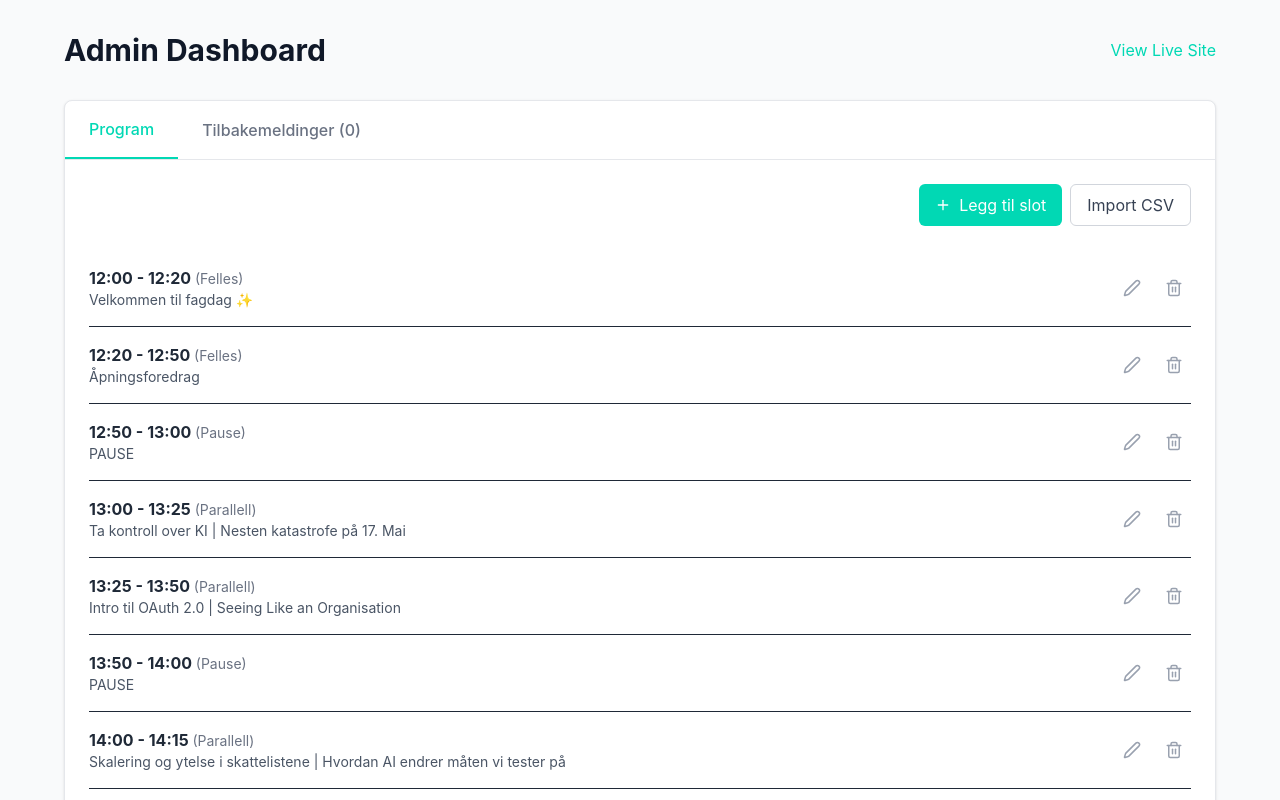
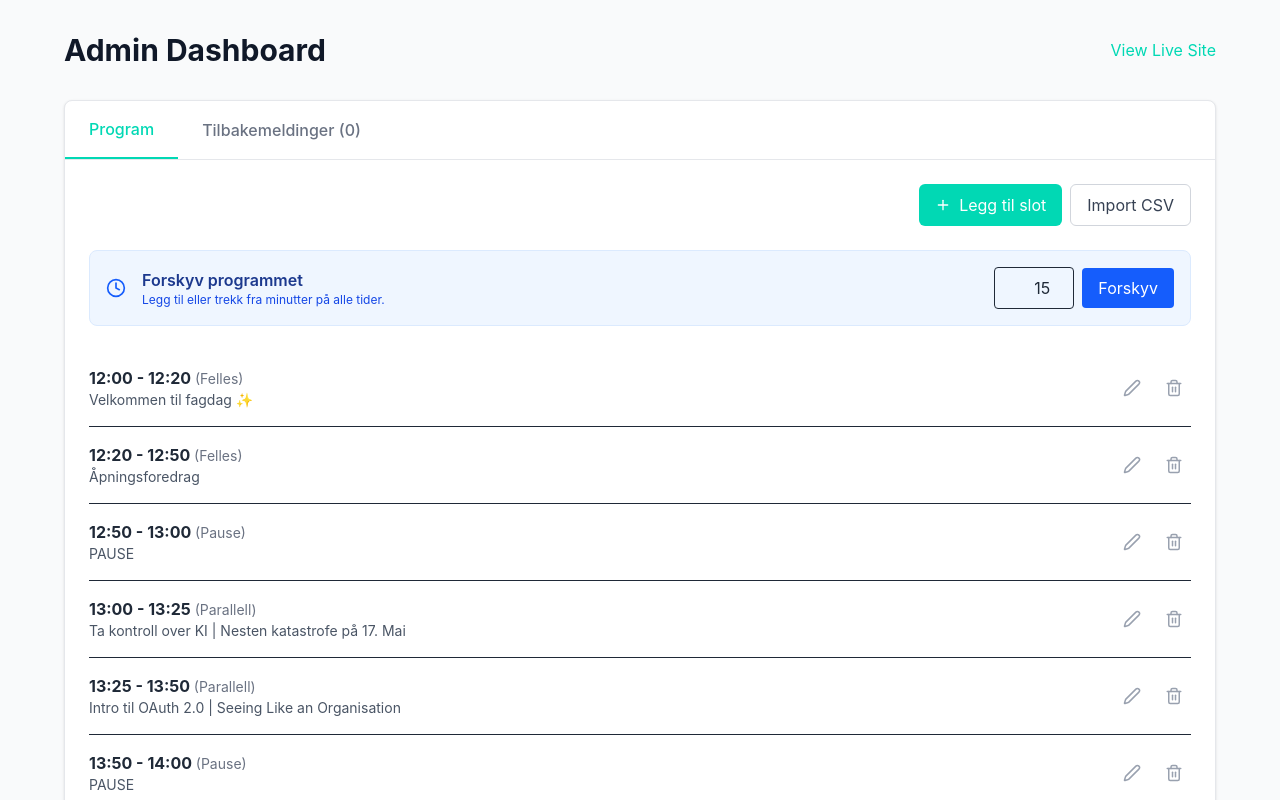
Before and after one commit to aleksag/fagdag, a Next.js app: page /admin in a window 1280 px wide. Shown: the top 800 px of the page. Built offline with nearby package versions, Linux system fonts and the light colour scheme.

Commit message:
Støtter forskyving av program

```diff
--- a/src/app/admin/actions.ts
+++ b/src/app/admin/actions.ts
@@ -57,6 +57,43 @@ export async function saveScheduleAction(slots: Slot[]): Promise<{ success: bool
     } catch (error: any) {
         return { success: false, error: error.message || 'Failed to save schedule' };
     }
+}
+
+export async function shiftScheduleAction(minutes: number): Promise<{ success: boolean; error?: string }> {
+    try {
+        const data: ConferenceData = await getConferenceData();
+        const updatedSlots = data.slots.map(slot => {
+            return {
+                ...slot,
+                startTime: shiftTime(slot.startTime, minutes),
+                endTime: shiftTime(slot.endTime, minutes)
+            };
+        });
+
+        const newData: ConferenceData = {
+            ...data,
+            slots: updatedSlots
+        };
+        await saveConferenceData(newData);
+        revalidatePath('/');
+        revalidatePath('/admin');
+        return { success: true };
+    } catch (error: any) {
+        return { success: false, error: error.message || 'Failed to shift schedule' };
+    }
+}
+
+function shiftTime(time: string, minutesToAdd: number): string {
+    const [hours, mins] = time.split(':').map(Number);
+    const totalMinutes = (hours * 60) + mins + minutesToAdd;
+
+    // Handle day wrap (optional but good to have)
+    const normalizedMinutes = (totalMinutes % (24 * 60) + (24 * 60)) % (24 * 60);
+
+    const newHours = Math.floor(normalizedMinutes / 60);
+    const newMins = normalizedMinutes % 60;
+
+    return `${newHours.toString().padStart(2, '0')}:${newMins.toString().padStart(2, '0')}`;
 }
 
 // --- Helper Functions (Ported from import-csv.js) ---
--- a/src/app/admin/components/AdminDashboard.tsx
+++ b/src/app/admin/components/AdminDashboard.tsx
@@ -2,9 +2,52 @@
 
 import { ConferenceData, Slot, Session } from '@/lib/store';
 import { useState } from 'react';
-import { saveSlotAction, deleteSlotAction } from '../actions';
-import { Edit2, Trash2, Plus, Star } from 'lucide-react';
+import { saveSlotAction, deleteSlotAction, shiftScheduleAction } from '../actions';
+import { Edit2, Trash2, Plus, Star, Clock } from 'lucide-react';
 import FormattedDate from '../../components/FormattedDate';
+
+function ScheduleShifter() {
+    const [minutes, setMinutes] = useState('15');
+    const [loading, setLoading] = useState(false);
+
+    const handleShift = async () => {
+        const mins = parseInt(minutes);
+        if (isNaN(mins) || mins === 0) return;
+
+        if (!confirm(`Er du sikker på at du vil forskyve hele programmet med ${mins} minutter?`)) return;
+
+        setLoading(true);
+        await shiftScheduleAction(mins);
+        setLoading(false);
+        alert('Programmet er forskjøvet');
+    };
+
+    return (
+        <div className="bg-blue-50 p-4 rounded-lg border border-blue-100 flex items-center gap-4">
+            <Clock className="text-blue-600" size={20} />
+            <div className="flex-1">
+                <h3 className="font-semibold text-blue-900">Forskyv programmet</h3>
+                <p className="text-xs text-blue-700">Legg til eller trekk fra minutter på alle tider.</p>
+            </div>
+            <div className="flex items-center gap-2">
+                <input
+                    type="number"
+                    value={minutes}
+                    onChange={(e) => setMinutes(e.target.value)}
+                    className="w-20 p-2 border rounded text-right"
+                    placeholder="Min"
+                />
+                <button
+                    onClick={handleShift}
+                    disabled={loading}
+                    className="bg-blue-600 text-white px-4 py-2 rounded hover:bg-blue-700 disabled:opacity-50"
+                >
+                    {loading ? '...' : 'Forskyv'}
+                </button>
+            </div>
+        </div>
+    );
+}
 
 export default function AdminDashboard({ data }: { data: ConferenceData }) {
     const [activeTab, setActiveTab] = useState<'schedule' | 'feedback'>('schedule');
@@ -63,6 +106,7 @@ export default function AdminDashboard({ data }: { data: ConferenceData }) {
                                 Import CSV
                             </a>
                         </div>
+                        <ScheduleShifter />
 
                         {editingSlot && (
                             <div className="bg-gray-50 p-6 rounded-lg border border-gray-200 mb-8">
```
